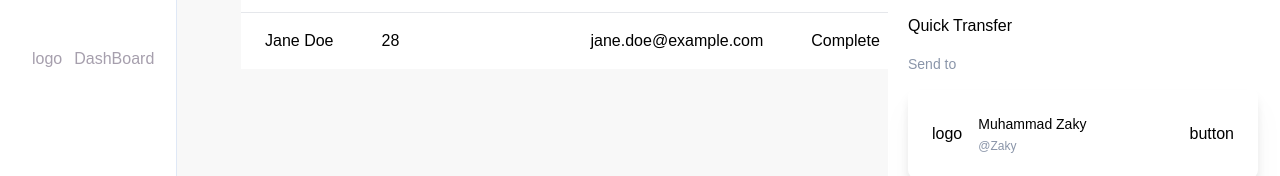
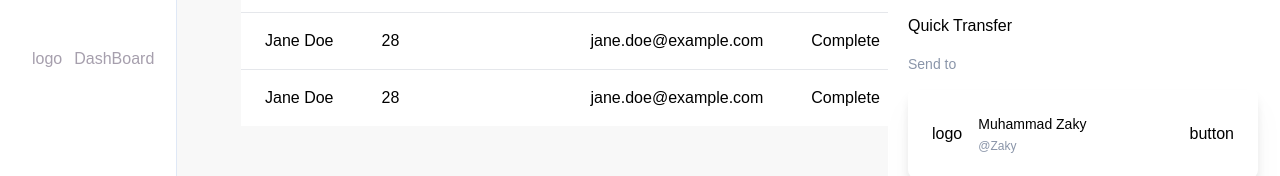
Before and after one commit to rasjidzz/Kocek-Ku, a React (Create React App) app in the folder kocekku/: page / in a window 1280 px wide. Shown: the part 449-625 px from the top of the page. Built offline with nearby package versions, Linux system fonts and the light colour scheme.

Commit message:
add table.

```diff
--- a/kocekku/src/component/Dashboard.js
+++ b/kocekku/src/component/Dashboard.js
@@ -85,6 +85,15 @@ class DashBoard extends React.Component {
                 <td className="px-6 py-4 whitespace-nowrap">Complete</td>
                 <td className="px-6 py-4 whitespace-nowrap">...</td>
               </tr>
+              <tr>
+                <td className="px-6 py-4 whitespace-nowrap">Jane Doe</td>
+                <td className="px-6 py-4 whitespace-nowrap">28</td>
+                <td className="px-6 py-4 whitespace-nowrap">
+                  jane.doe@example.com
+                </td>
+                <td className="px-6 py-4 whitespace-nowrap">Complete</td>
+                <td className="px-6 py-4 whitespace-nowrap">...</td>
+              </tr>
             </tbody>
           </table>
         </div>
```
